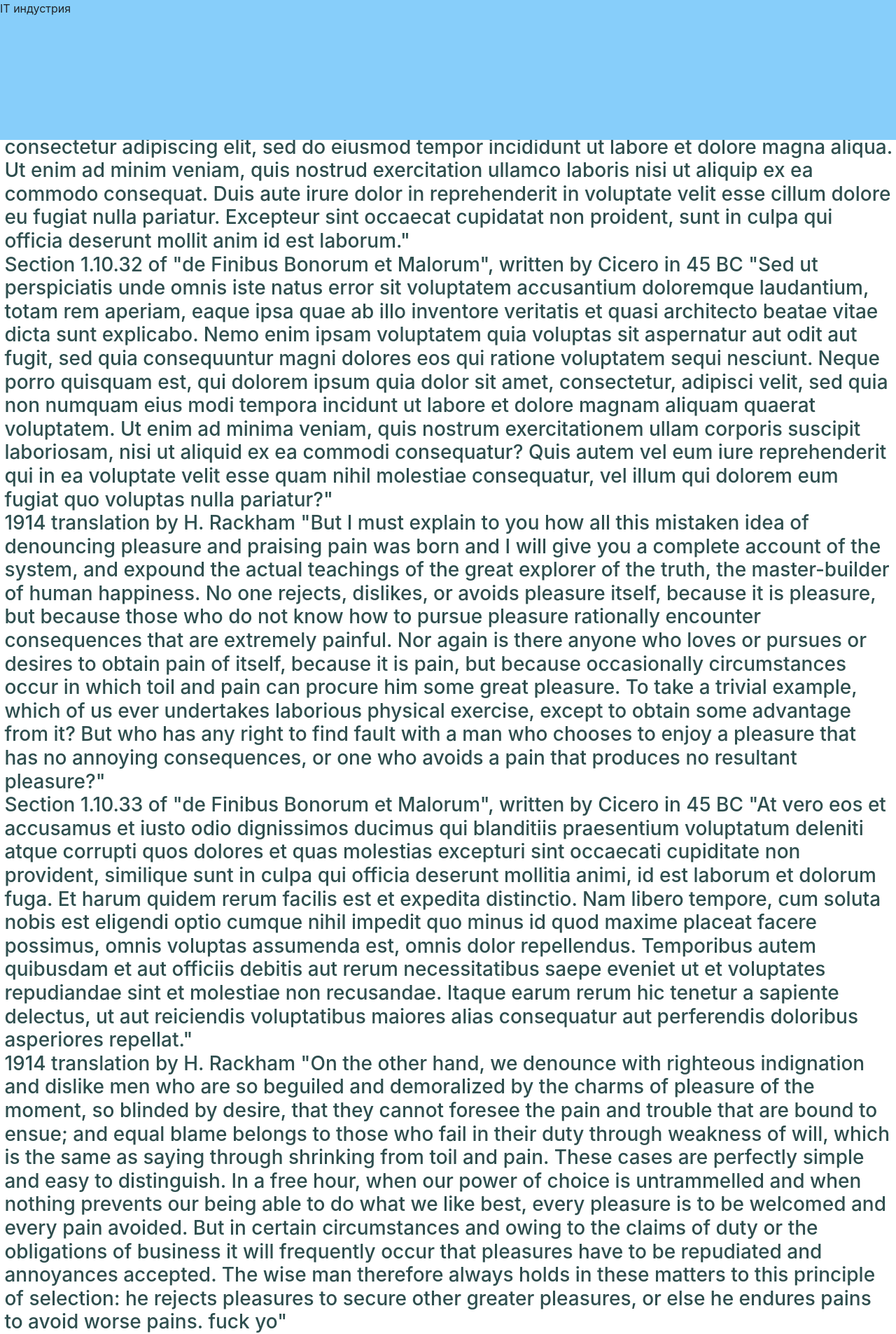
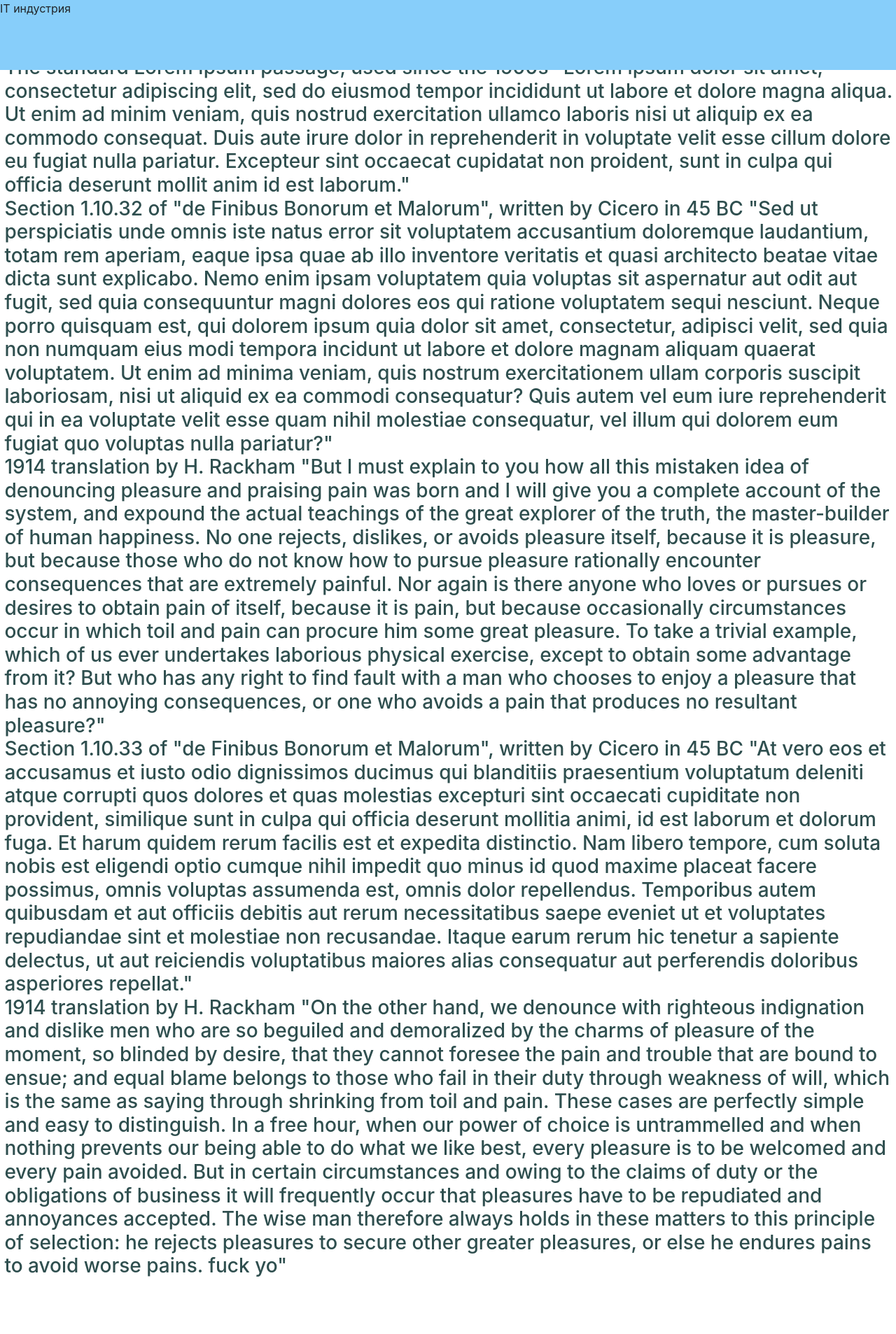
Before and after one commit to Liroto-pesonal-org/IT-october, a PHP site: page / in a window 1280 px wide. Shown: the whole page at 70% size. After the commit the page ends 1825 px from the top, so only its background shows below. Run offline with PHP 8.4, Linux system fonts and the light colour scheme.

Commit message:
fixed the thing

```diff
--- a/css/style.css
+++ b/css/style.css
@@ -93,7 +93,7 @@ body, html {
     position: sticky;
 	  background-color: #87cefa;
     display: block;
-    height: 25%;
+    height: 12.5%;
 	width: 100%;
 	position: fixed;
 	top: 0;
@@ -113,5 +113,5 @@ body, html {
     color:darkslategray;
     margin-left: 0.5%;
     margin-right: 0.2%;
-    padding-top: 12.5%;
+    padding-top:    6.25%;
 }
```
